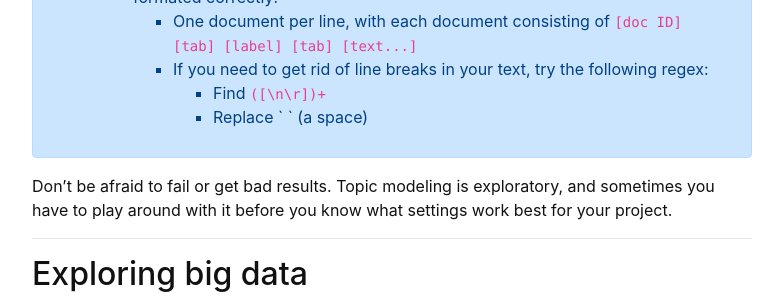
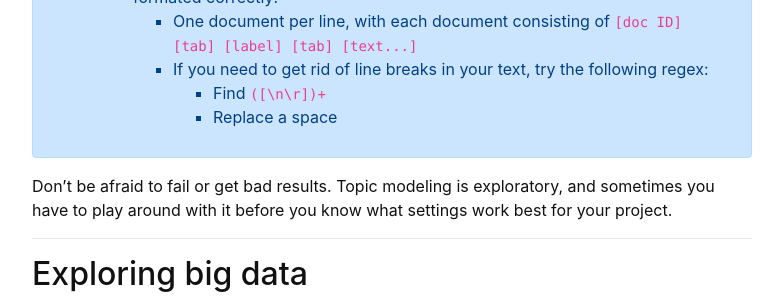
Before and after one commit to owikle/topicmodeling, a Jekyll site: the page built from content/3-machine.md, in a window 1280 px wide and 900 px high, scrolled down 1826 px. Shown: the part 153-453 px from the top of the window, without its empty margins (248-1031 px from the left). Built offline with Jekyll 4.4.1, drawn with Linux system fonts in a browser that asks for light colours.

```diff
--- a/content/3-machine.md
+++ b/content/3-machine.md
@@ -68,7 +68,7 @@ Topic modeling is an example of **unsupervised machine learning**
         - One document per line, with each document consisting of `[doc ID] [tab] [label] [tab] [text...]`
         - If you need to get rid of line breaks in your text, try the following regex:
             - Find `([\n\r])+`
-            - Replace ` ` (a space)
+            - Replace a space
 {% endcapture %}
 {% include alert.md text=text color=secondary %}
 
```
